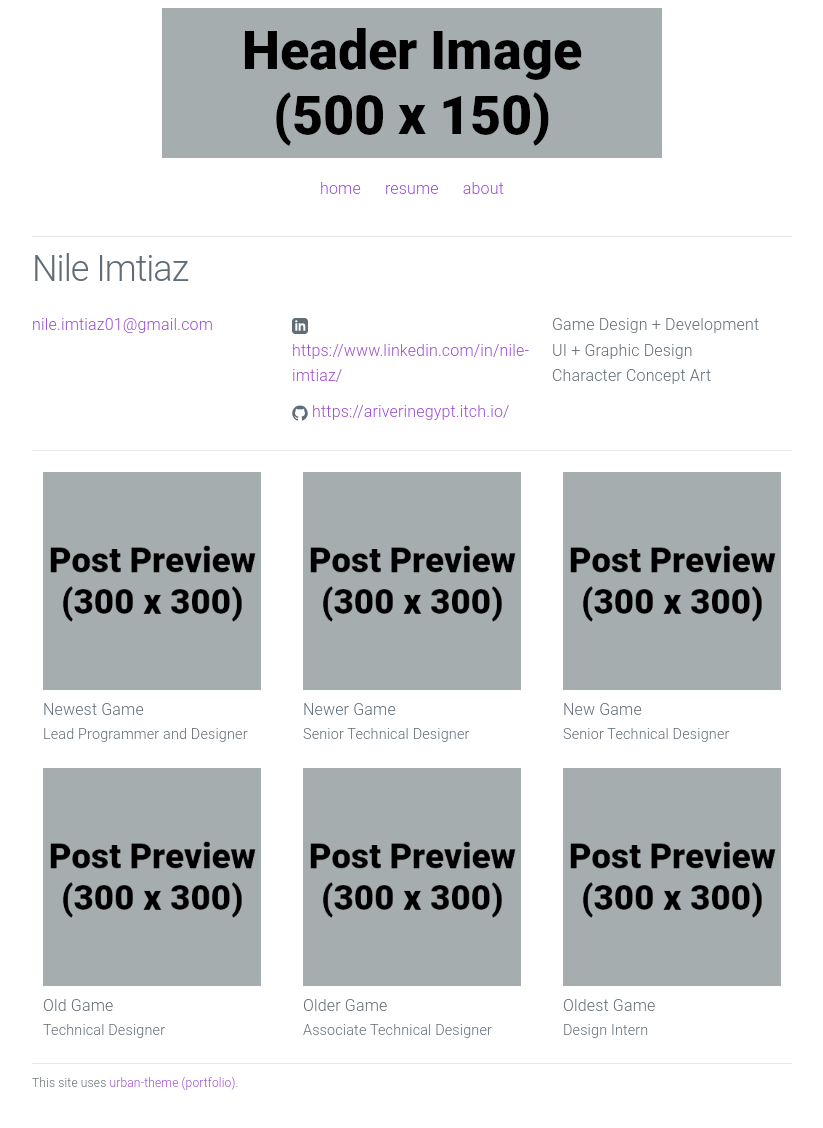
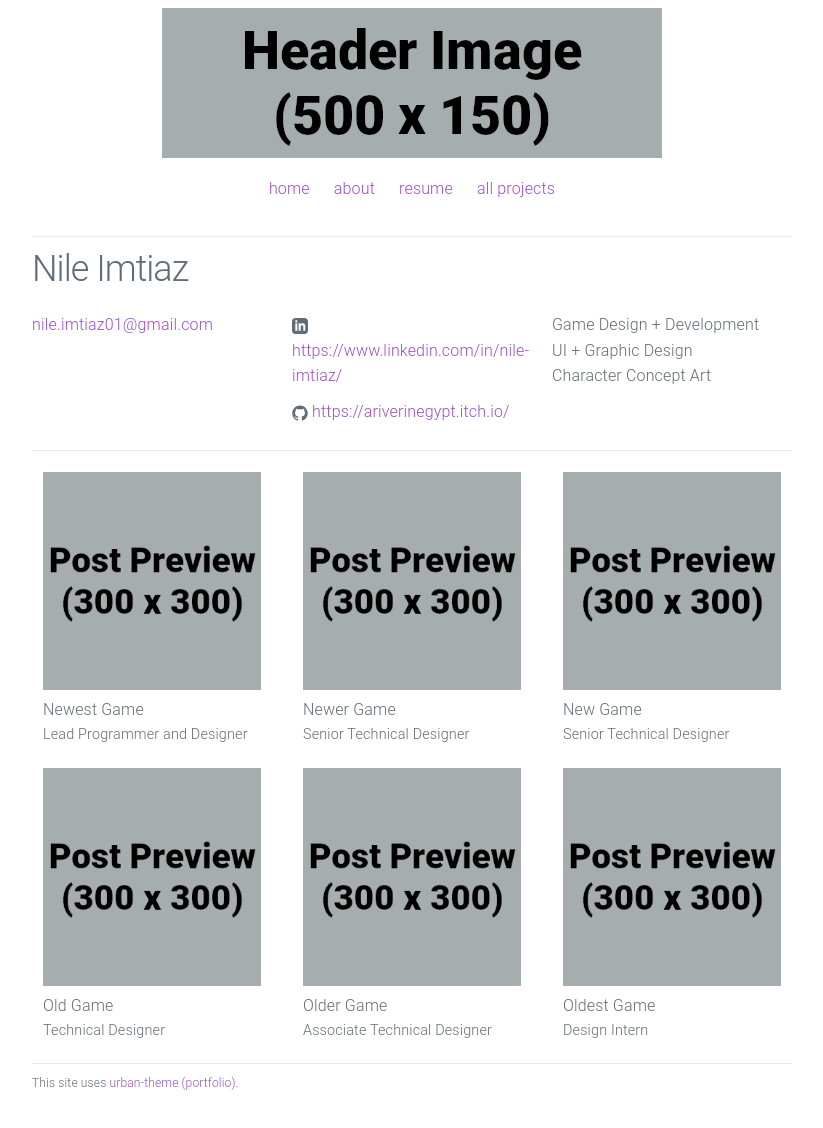
Before and after one commit to nile-imtiaz/portfolio, a Jekyll site: the page built from index.html, in a window 1280 px wide. Shown: the whole page, without its empty margins (228-1051 px from the left). Built offline with Jekyll 4.4.1, drawn with Linux system fonts in a browser that asks for light colours.

Commit message:
Added projects page, updated header

```diff
--- a/_includes/header.html
+++ b/_includes/header.html
@@ -4,8 +4,10 @@
   <nav class="navbar">
     <ul>
       <li class="nav-item"><a href="{{ site.baseurl }}/">home</a></li>
+      <li class="nav-item"><a href="{{ site.baseurl }}/about/">about</a></li>
 	  <li class="nav-item"><a href="{{ site.baseurl }}/resume/">resume</a></li>
-      <li class="nav-item"><a href="{{ site.baseurl }}/about/">about</a></li>
+      <li class="nav-item"><a href="{{ site.baseurl }}/projects/">all projects</a></li>
+
     </ul>
   </nav>
 
```
Also changed, not shown: projects.md (added).
